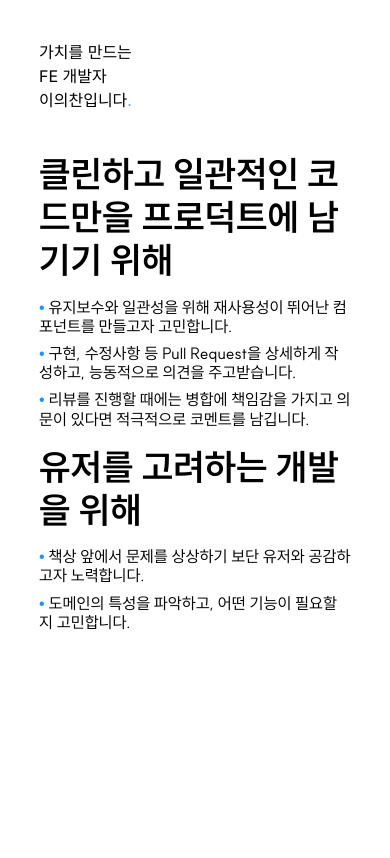
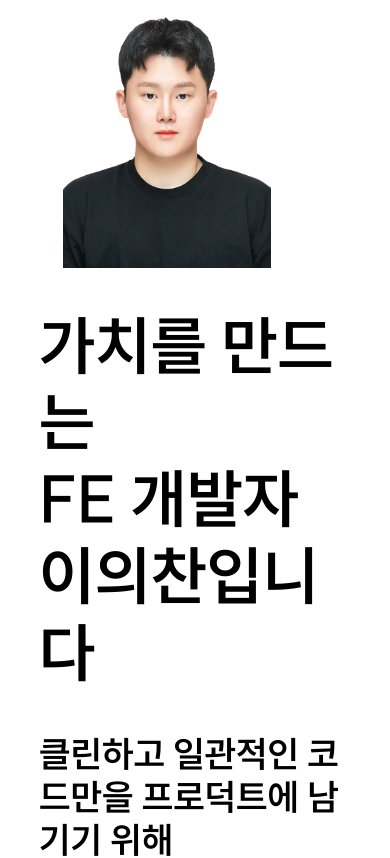
Before and after one commit to Legitgoons/Resume, a Next.js app: page / in a window 390 px wide. Shown: the top 858 px of the page. Built offline with nearby package versions, Linux system fonts and the light colour scheme.

Commit message:
Feat: Title 컴포넌트에 사진 추가 및 반응형 디자인 적용

```diff
--- a/src/app/components/intro/Title.tsx
+++ b/src/app/components/intro/Title.tsx
@@ -1,6 +1,11 @@
+import Image from 'next/image';
+
+import photo from '@/../public/assets/img/photo.webp';
+
 export default function Title() {
   return (
-    <h1 className="title my-10">
+    <section className="flex flex-wrap-reverse">
+      <h1 className="t1 my-10">
         가치를 만드는
         <br />
         FE 개발자
@@ -8,5 +13,11 @@ export default function Title() {
         이의찬입니다
         <span className="animate-blink text-blue-400">.</span>
       </h1>
+      <Image
+        src={photo}
+        alt="photo"
+        className="ml-6 w-52 self-center sm:ml-12"
+      />
+    </section>
   );
 }
```
Lines whose indentation alone changed are shown as unchanged.
